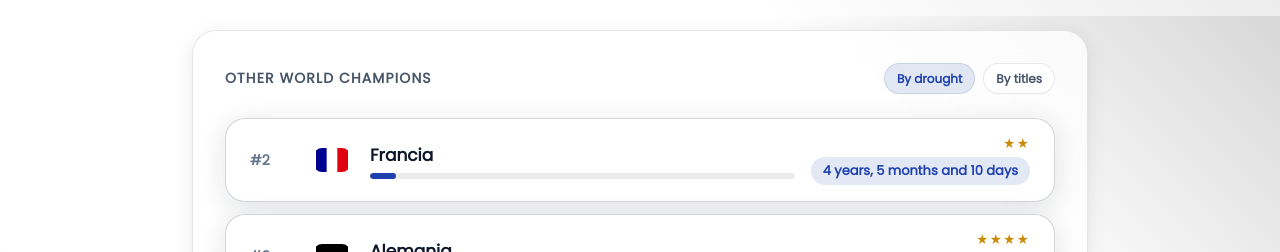
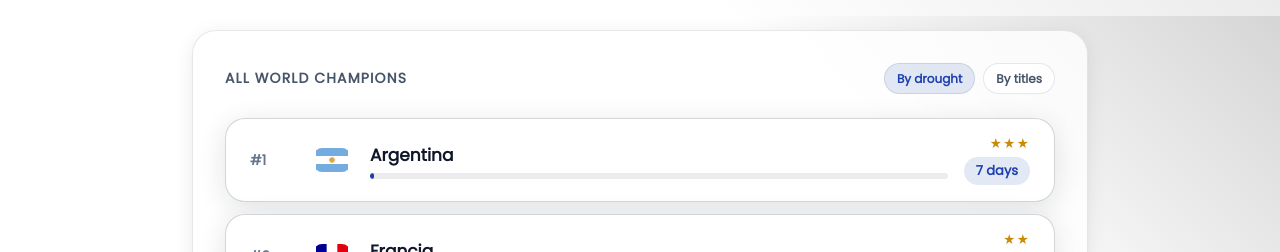
Before and after one commit to Adrian-Benavente/cuanto-tiempo-campeon, a React (Create React App) app: page / in a window 1280 px wide. Shown: the part 784-1036 px from the top of the page. Built offline with nearby package versions, Linux system fonts and the light colour scheme; no server answers.

Commit message:
Update translations for ranking titles in multiple languages and adjust WorldChampionsList logic to correctly display champion rankings. Modify tests to reflect updated text for world champions.

```diff
--- a/src/components/WorldChampionsList/WorldChampionsList.jsx
+++ b/src/components/WorldChampionsList/WorldChampionsList.jsx
@@ -23,7 +23,7 @@ export default function WorldChampionsList({ aggregates = [] }) {
   );
 
   const rankedChampions = useMemo(() => {
-    const base = champions.slice(1).map((champion) => ({
+    const base = champions.map((champion) => ({
       ...champion,
       titles: getTitlesForSlug(champion.slug, aggregates),
       duration: intervalToDuration({
@@ -86,7 +86,7 @@ export default function WorldChampionsList({ aggregates = [] }) {
             }`}
             style={{ animationDelay: `${index * 60}ms` }}
           >
-            <span className={styles.rank}>#{index + 2}</span>
+            <span className={styles.rank}>#{index + 1}</span>
             <CountryFlag
               champion={champion}
               imageClassName={styles.countryFlag}
--- a/src/i18n/translations.js
+++ b/src/i18n/translations.js
@@ -17,7 +17,7 @@ export const translations = {
     shareText: "Mirá cuánto tiempo hace que {country} es campeón del mundo",
     shareTextDrought: "Mirá cuánto hace que {country} no gana el Mundial",
     shareTextNever: "¿Sabías que {country} nunca ganó el Mundial?",
-    rankingTitle: "Resto de campeones mundiales",
+    rankingTitle: "Todos los campeones mundiales",
     sortByDrought: "Por sequía",
     sortByStars: "Por títulos",
     droughtBar: "Sequía relativa",
@@ -88,7 +88,7 @@ export const translations = {
     shareText: "See how long {country} has been world champion",
     shareTextDrought: "See how long since {country} won the World Cup",
     shareTextNever: "Did you know {country} has never won the World Cup?",
-    rankingTitle: "Other world champions",
+    rankingTitle: "All world champions",
     sortByDrought: "By drought",
     sortByStars: "By titles",
     droughtBar: "Relative drought",
```
Also changed, not shown: 1 other file (tests, documents, lock files or other folders).
